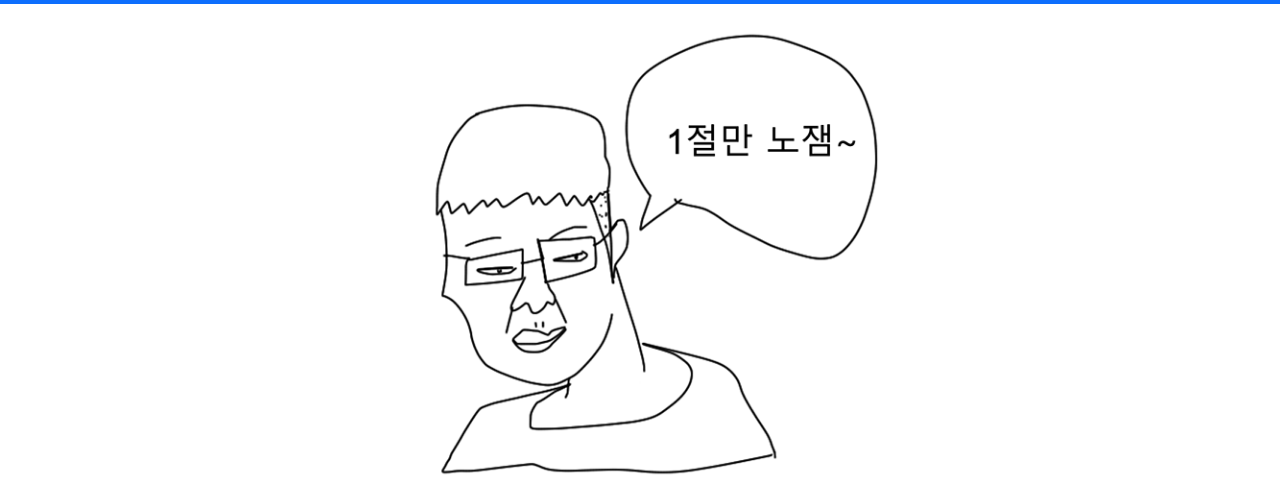
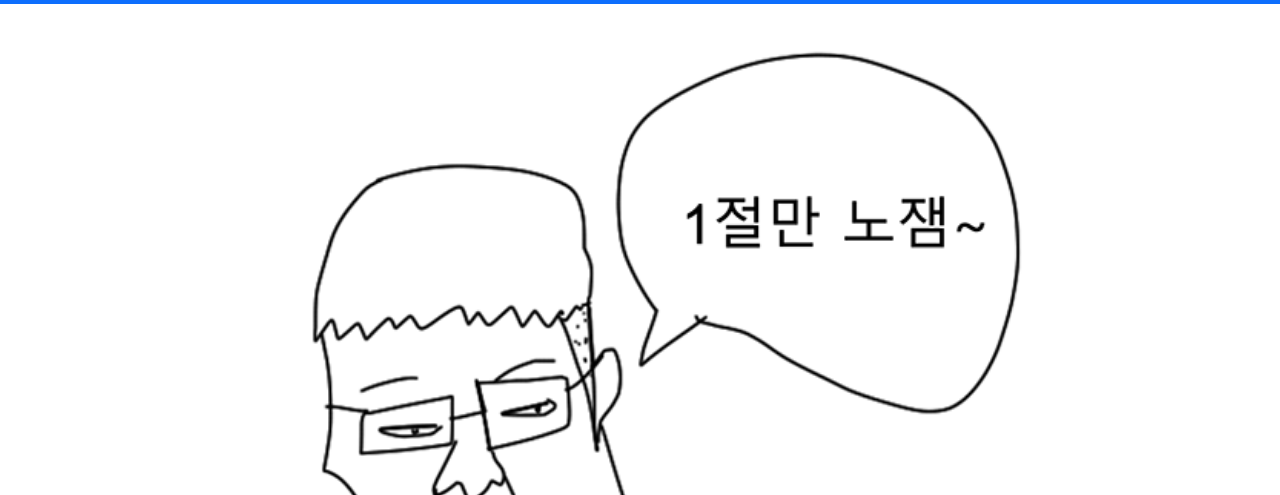
Before and after one commit to sohyeonAn/coolzzin-test, a plain HTML site: page result_5.html in a window 1280 px wide. Shown: the part 76-571 px from the top of the page. Drawn offline with nearby package versions, Linux system fonts and the light colour scheme.

Commit message:
사이즈 조절, favicon 추가

```diff
--- a/css/style.css
+++ b/css/style.css
@@ -119,5 +119,6 @@ footer {
 }
 
 .result img {
-  width: 30rem;
+  width: 60%;
+  min-width: 300px;
 }
--- a/result_5.html
+++ b/result_5.html
@@ -12,6 +12,9 @@
   <link rel="preconnect" href="https://fonts.googleapis.com">
   <link rel="preconnect" href="https://fonts.gstatic.com" crossorigin>
   <link href="https://fonts.googleapis.com/css2?family=Noto+Sans+KR:wght@400;700&display=swap" rel="stylesheet">
+  <!-- favicon -->
+  <link rel="shortcut icon" href="/favicon.ico" type="image/x-icon">
+  <link rel="icon" href="/favicon.ico" type="image/x-icon">
   <link rel="stylesheet" href="./css/reset.css">
   <link rel="stylesheet" href="./css/style.css">
   <title>쿨찐 테스트 - 결과보기</title>
@@ -24,7 +27,8 @@
   <section class="result mb-4">
     <img src="img/5.png" alt="찐쿨찐">
     <h2 class="mt-3">내가 진짜 쿨찐! 찐쿨찐!</h2>
-    <p class="mt-3">찐쿨찐 특: 자신이 제일 논리적이고 합리적이라고 생각함. 보기 불편한게 많음. 인싸들이 하는거 전혀 관심없고 유치해서 하고 싶지도 않음. 지적받는거 극혐함. 운동하고 춤추는거 별로 안좋아함. 너무 진지해
+    <p class="mt-3">찐쿨찐 특: 자신이 제일 논리적이고 합리적이라고 생각함. 보기 불편한게 많음. 인싸들이 하는거 전혀 관심없고 유치해서 하고 싶지도 않음. 지적받는거 극혐함. 운동하고 춤추는거 별로
+      안좋아함. 너무 진지해
       지는거 딱 질색임.</p>
     <a href="index.html" class="btn btn-warning mt-4">처음으로</a>
   </section>
```
Also changed, not shown: index.html (+3 -0 lines), result_1.html (+3 -0 lines), result_2.html (+3 -0 lines), result_3.html (+3 -0 lines), result_4.html (+3 -0 lines), test.html (+3 -0 lines), favicon.ico (added).
